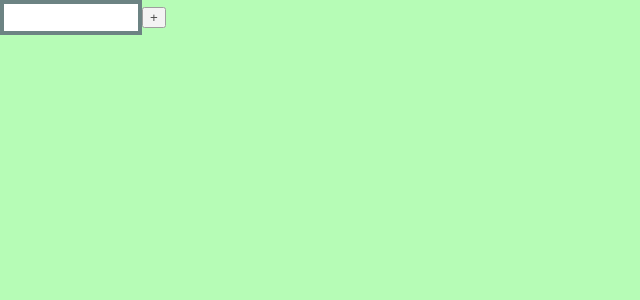
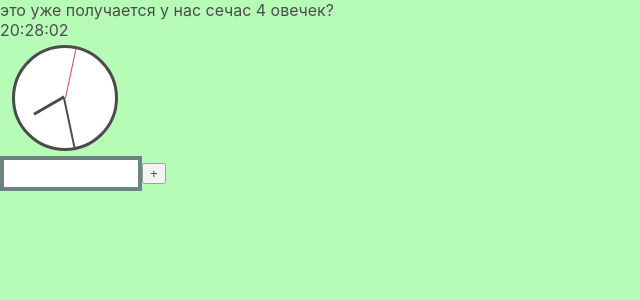
Before and after one commit to pavelminsk1979/todolist1, a React (Create React App) app: page / in a window 1280 px wide. Shown: the top 300 px of the page, without its empty margins (0-640 px from the left). Built offline with nearby package versions, Linux system fonts and the light colour scheme.

Commit message:
Clock Mechanic

```diff
--- a/src/AppWithRedux.tsx
+++ b/src/AppWithRedux.tsx
@@ -10,6 +10,8 @@ import {
 import {addTaskAC, changeTaskStatusAC, editTitleTaskAC, removeTaskAC, tasksReducer} from "./Reducer/tasksReduser";
 import {useDispatch, useSelector} from "react-redux";
 import {AppRootStateType} from "./Redux/Store";
+import { Clock } from './Clock';
+import {ClockMechanik} from "./ClockMechanik";
 
 
 export type TasksType = {
@@ -75,6 +77,8 @@ export function AppWithRedux() {
 
     return (
         <div className={style.app}>
+            <Clock/>
+            <ClockMechanik/>
             <InputPlusListBox
                 colback={addedTodolistHandler}
             />
--- /dev/null
+++ b/src/Clock.tsx
@@ -0,0 +1,53 @@
+import {useEffect, useState} from "react";
+import React from "react";
+
+export const Clock = () => {
+    const [number, setNumber] = useState(1)
+
+    useEffect(() => {
+        const inteval1=setInterval(() => {
+            setNumber(state => state + 1)
+        }, 1500);
+        return()=>{
+            clearInterval(inteval1) /*этим ретурном остановится работа СЕТИНТЕРВАЛА...
+             когда компанента демонтируется-останавливается работа БРАУЗЕРНОЙ ФУНКЦИИ setInterval*/
+        }
+    },[])
+
+
+    const [date,setDate]=useState(new Date())
+    useEffect(()=>{
+       const interval2=setInterval(()=>{
+            setDate(new Date())
+        },1000);
+       return()=>{
+           clearInterval(interval2)
+       }
+    },[])
+
+   /* если секунд или минут или часов меньше 10 я добавлю ноль перед цифрой*/
+    const addedNulSeconds=date.getSeconds()<10
+        ? '0'+date.getSeconds()
+        : date.getSeconds()
+
+    const addedNulMinutes=date.getMinutes()<10
+        ? '0'+date.getMinutes()
+        : date.getMinutes()
+
+    const addedNulHours=date.getHours()<10
+        ? '0'+date.getHours()
+        : date.getHours()
+
+    return (
+        <div>
+            <div>
+                это уже получается у нас сечас {number} овечек?
+            </div>
+            <span>{addedNulHours}</span>
+            :
+            <span>{addedNulMinutes}</span>
+            :
+            <span>{addedNulSeconds}</span>
+        </div>
+    )
+}
--- /dev/null
+++ b/src/ClockMechanik.css
@@ -0,0 +1,40 @@
+.clock {
+    width: 120px;
+    text-align: center;
+    display: flex;
+    flex-direction: column;
+    align-items: center;
+    border-radius: 5px;
+    margin: 5px;
+
+}
+.clock .digital-clock {
+    padding: 10px;
+}
+.clock .analog-clock {
+    width: 100px;
+    height: 100px;
+    border: solid 3px #000;
+    border-radius: 50%;
+    position: relative;
+    background: #fff;
+}
+.clock .analog-clock .dial {
+    position: absolute;
+    left: 50%;
+    width: 50px;
+    height: 50px;
+    transform-origin: bottom left;
+}
+.clock .analog-clock .dial.seconds {
+    border-left: solid 1px  #cc0000;
+}
+.clock .analog-clock .dial.minutes {
+    border-left: solid 2px #000;
+}
+.clock .analog-clock .dial.hours {
+    width: 35px;
+    height: 35px;
+    top: 15px;
+    border-left: solid 3px #000;
+}
--- /dev/null
+++ b/src/ClockMechanik.tsx
@@ -0,0 +1,41 @@
+import {useEffect, useState} from "react";
+import React from "react";
+import './ClockMechanik.css';
+
+export const ClockMechanik = () => {
+
+    const [date,setDate]=useState(new Date())
+
+    useEffect(()=>{
+        const interval2=setInterval(()=>{
+            setDate(new Date())
+        },1000);
+        return()=>{
+            clearInterval(interval2)
+        }
+    },[])
+
+
+    const secondsStyle = {
+        transform: `rotate(${date.getSeconds() * 6}deg)`
+    };
+    const minutesStyle = {
+        transform: `rotate(${date.getMinutes() * 6}deg)`
+    };
+    const hoursStyle = {
+        transform: `rotate(${date.getHours() * 30}deg)`
+    };
+
+
+    return (
+        <div className={"clock"}>
+           {/* <h3>Clock</h3>*/}
+            <div className={"analog-clock"}>
+                <div className={"dial seconds"} style={secondsStyle} />
+                <div className={"dial minutes"} style={minutesStyle} />
+                <div className={"dial hours"} style={hoursStyle} />
+            </div>
+           {/* <div className={"digital-clock"}></div>*/}
+        </div>
+    )
+}
```
